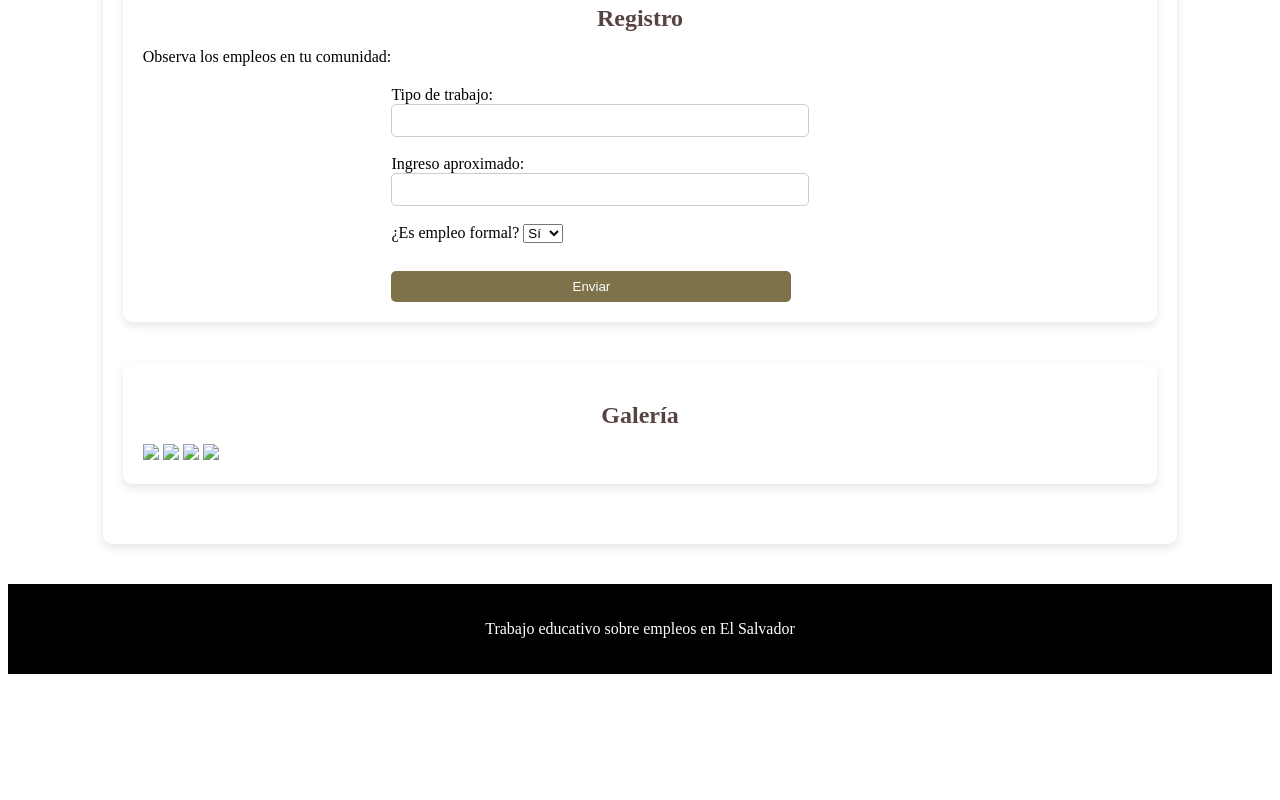
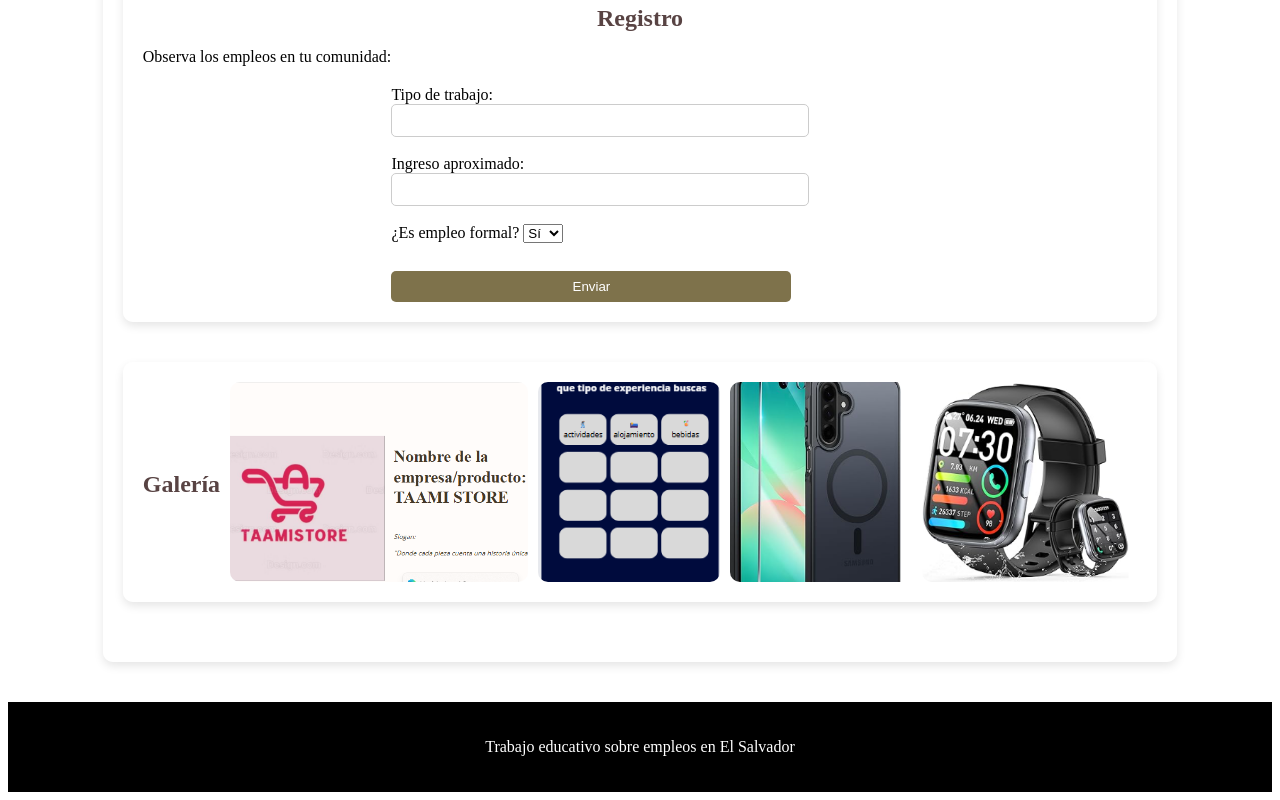
Before and after one commit to marceegl/practicasMarcelaGranados, a plain HTML site: page PracticaCss/Proyectofinal/index.html in a window 1280 px wide. Shown: the part 1789-2589 px from the top of the page. Before the commit the page ends 2471 px from the top, so only its background shows below. Drawn offline with Linux system fonts and the light colour scheme.

Commit message:
teacher edwin
ajsdj

```diff
--- a/PracticaCss/Proyectofinal/css/estilos.css
+++ b/PracticaCss/Proyectofinal/css/estilos.css
@@ -157,3 +157,8 @@ background-color: #000;
 color: white;
 margin-top: 40px;
 }
+
+.galeria {
+    display: flex;
+    flex-direction: row;
+}
--- a/PracticaCss/Proyectofinal/index.html
+++ b/PracticaCss/Proyectofinal/index.html
@@ -3,7 +3,7 @@
 <head>
     <meta charset="UTF-8">
     <meta name="viewport" content="width=device-width, initial-scale=1.0">
-    <title>Ecosistemas Marinos</title>
+    <title>Empleos en el Salvador</title>
   <style>
         table,
         td,
@@ -145,13 +145,13 @@ Tras la Guerra Civil de El Salvador, el país experimentó transformaciones impo
 
 
 
-<section class="seccion">
+<section class="seccion galeria" >
     <h2 id="s6" class="subtitulo">Galería</h2>
 
-    <img src="img/mercado.jpg" width="200">
-    <img src="img/agricultura.jpg" width="200">
-    <img src="img/oficina.jpg" width="200">
-    <img src="img/maquila.jpg" width="200">
+    <img src="img/Screenshot 2025-05-27 140349.png" width="200">
+    <img src="img/Screenshot 2025-10-30 161033.png" width="200">
+    <img src="img/Screenshot 2026-02-02 103341.png" width="200">
+    <img src="img/Screenshot 2026-02-02 103740.png" width="200">
 </section>
 
 </main>
```
Also changed, not shown: PracticaCss/Proyectofinal/img/Screenshot 2025-05-27 140349.png (added), PracticaCss/Proyectofinal/img/Screenshot 2025-10-30 161033.png (added), PracticaCss/Proyectofinal/img/Screenshot 2026-02-02 103341.png (added), PracticaCss/Proyectofinal/img/Screenshot 2026-02-02 103740.png (added).
